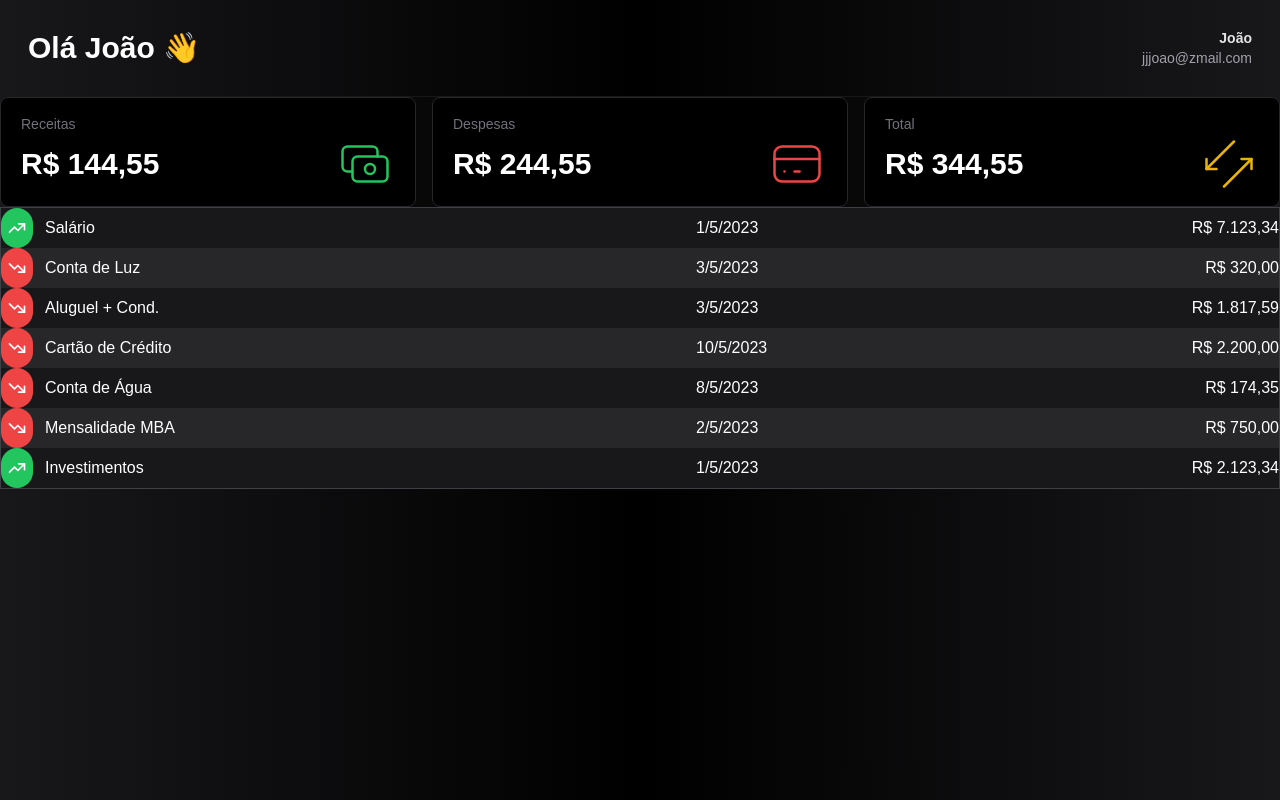
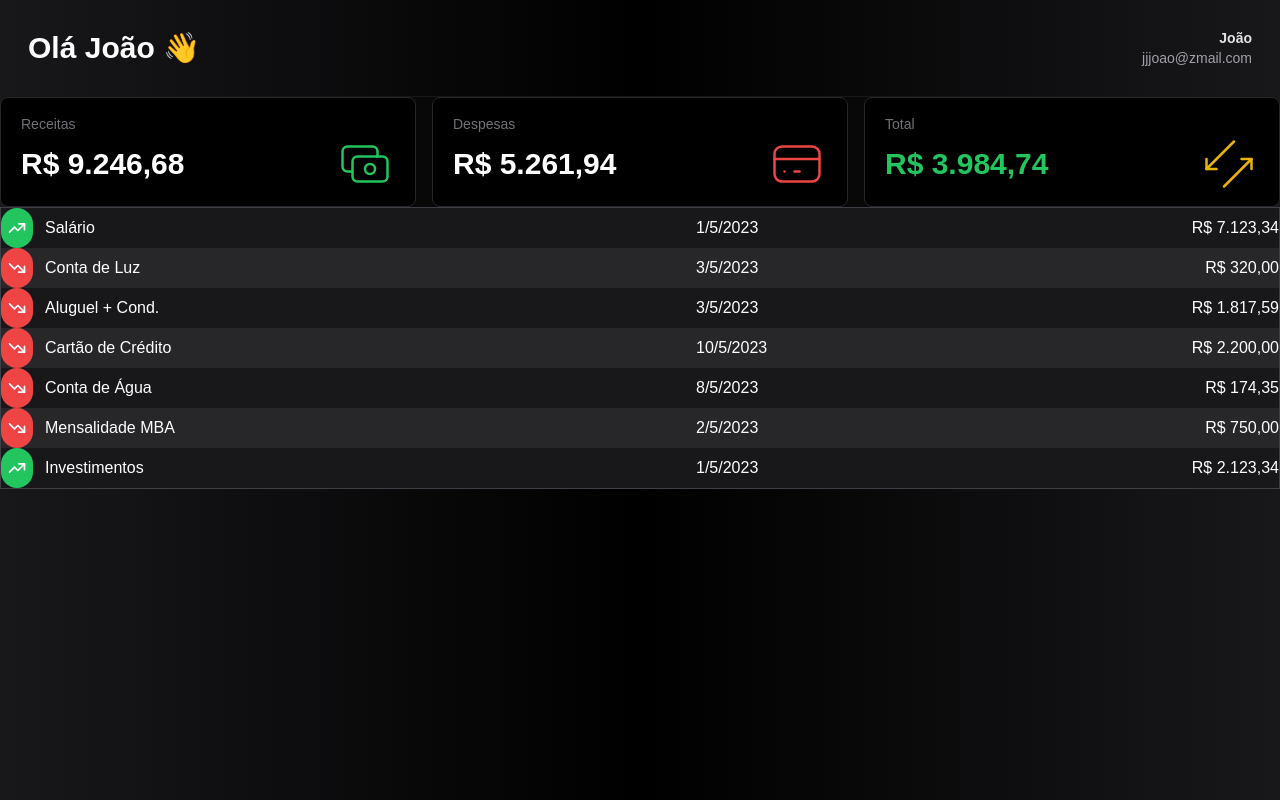
Before and after one commit to FredericoGSilva/bitcent, a Next.js app: page / in a window 1280 px wide. Built offline with nearby package versions, Linux system fonts and the light colour scheme.

Commit message:
In Summary, the constants totalizar, receita, and despesa were created to be rendered in the summary component.

```diff
--- a/src/components/finance/List.tsx
+++ b/src/components/finance/List.tsx
@@ -4,7 +4,7 @@ import formatMoney from "@/logic/utils/formatMoney"
 import { IconTrendingDown, IconTrendingUp } from "@tabler/icons-react"
 
 interface ListProps {
-    transaction: Transaction[]
+    transactions: Transaction[]
     selectTransaction?: (Transaction : Transaction) => void
 }
 
@@ -41,7 +41,7 @@ export default function List(props: ListProps) {
             flex flex-col border border-zinc-700
             rouded-xl overflow-hidden
         `}>
-            {props.transaction.map(renderLine)}
+            {props.transactions.map(renderLine)}
         </div>
     )
 }
--- a/src/components/finance/Summary.tsx
+++ b/src/components/finance/Summary.tsx
@@ -1,28 +1,49 @@
+import Transaction from "@/logic/core/finances/Transaction";
 import SummaryItem from "./SummaryItem";
 import { IconArrowsDoubleSwNe, IconCash, IconCreditCard } from "@tabler/icons-react";
+import { TransactionType } from "@/logic/core/finances/TransactionType";
 
-export default function Summary() {
+interface SummaryProps {
+  transactions: Transaction[]
+  className?: string
+}
+
+export default function Summary(props: SummaryProps) {
+
+  const totalize = (total: number, transaction: Transaction) => total + transaction.value
+
+  const recipe = props.transactions
+  .filter((transaction) => transaction.type === TransactionType.RECIPE)
+  .reduce(totalize, 0)
+
+  const expense = props.transactions
+  .filter((transaction) => transaction.type === TransactionType.EXPENSE)
+  .reduce(totalize, 0)
+
+  const total = recipe - expense
+
   return (
     <div className={`
         grid grid-cols-1 md:grid-cols-3 gap-4
     `}>
       <SummaryItem
         title="Receitas"
-        value={144.55}
+        value={recipe}
         icon={<IconCash />}
         iconClassName='text-green-500'
         />
         <SummaryItem
             title="Despesas"
-            value={244.55}
+            value={expense}
             icon={<IconCreditCard />}
             iconClassName='text-red-500'
         />
         <SummaryItem
             title="Total"
-            value={344.55}
+            value={total}
             icon={<IconArrowsDoubleSwNe />}
             iconClassName='text-yellow-500'
+            valueClassName={total > 0 ? 'text-green-500' : total < 0 ? 'text-red-500' : ''}
         />
     </div>
   );
--- a/src/components/finance/index.tsx
+++ b/src/components/finance/index.tsx
@@ -11,8 +11,8 @@ export default function Finance() {
     return (
         <Page>
             <Header />
-            <Summary />
-            <List transaction={transactions}
+            <Summary transactions={transactions}/>
+            <List transactions={transactions}
             />
         </Page>
     )
```
